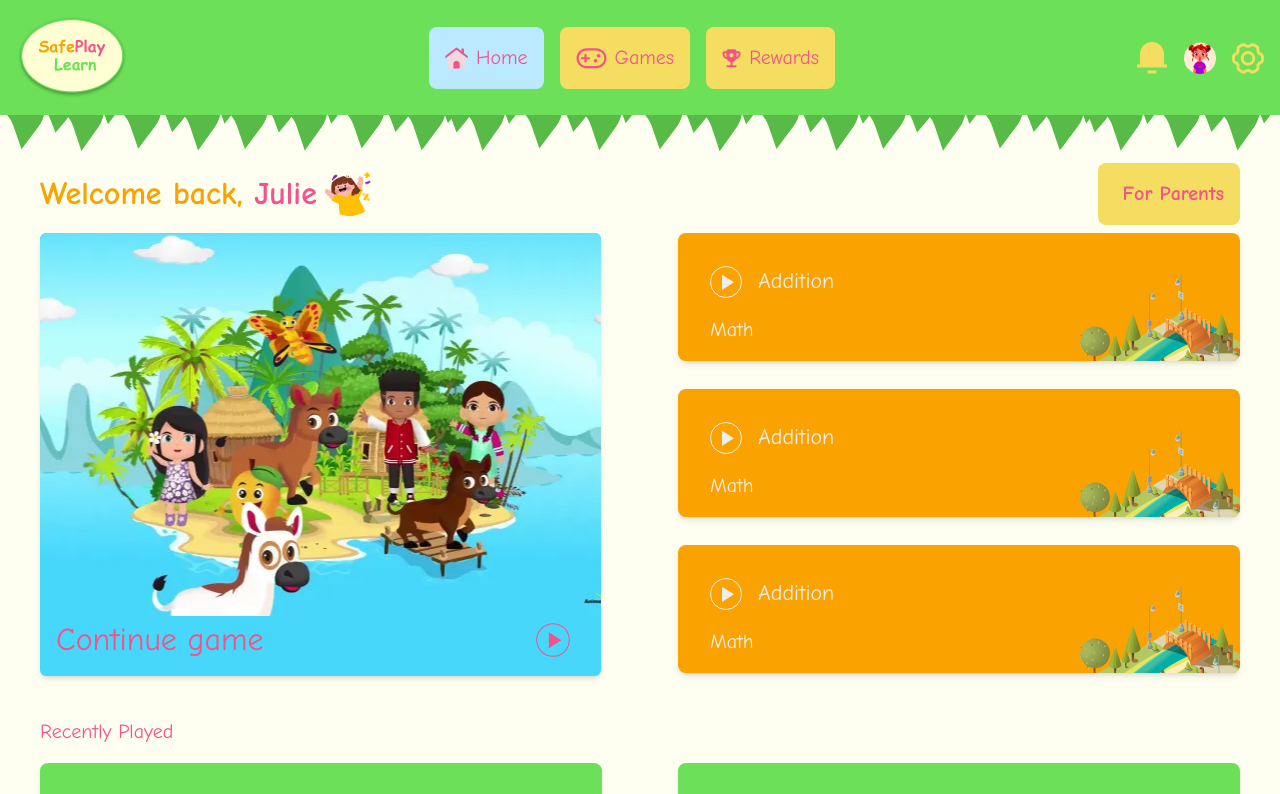
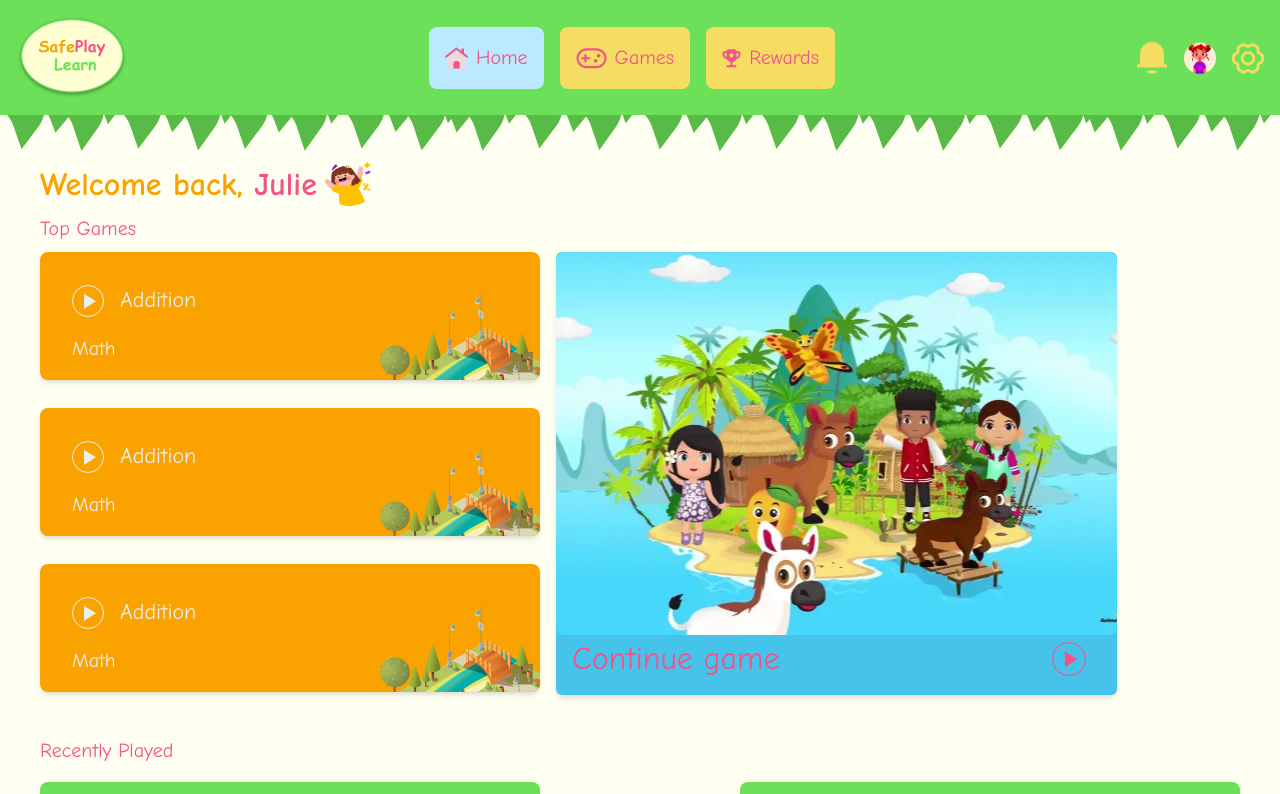
Before and after one commit to yaqeen009/DCIT302-Semester-Project, a React (Vite) app in the folder frontend/: page /home in a window 1280 px wide. Shown: the top 794 px of the page. Built offline with nearby package versions, Linux system fonts and the light colour scheme.

Commit message:
ui update

```diff
--- a/frontend/src/components/game.jsx
+++ b/frontend/src/components/game.jsx
@@ -3,7 +3,9 @@ import play from "../assets/play.svg";
 
 const Game = ({ gameName, bgColor, category }) => {
   return (
-    <div className={`game relative w-[562px] h-[128px] sm:w-[90vw] sm:h-[15vh] ${bgColor} overflow-clip rounded-lg py-8 mb-7 shadow-md`}>
+    <div
+      className={`game relative w-[562px] max-w-[80vw] h-[128px] sm:w-[400px] md:w-[450px] lg:w-[500px] ${bgColor} overflow-clip rounded-lg py-8 mb-7 shadow-md`}
+    >
       <div className="px-8">
         <div className="flex flex-row items-center">
           <span className="sm:scale-95 sm:w-auto sm:h-auto w-8 h-8 rounded-full border border-tertiary-400 inline-flex justify-center items-center hover:bg-secondary-400 mr-4">
--- a/frontend/src/pages/games.jsx
+++ b/frontend/src/pages/games.jsx
@@ -25,22 +25,24 @@ const Games = () => {
           {/* Top Games Section */}
           <div className="flex flex-row justify-between sm:flex-col sm:space-y-4">
             {/* First Game Card */}
+            <div className="flex flex-col md:flex-row space-x-4  justify-between">
               <Card
                 coverImg={beach}
-              bgColor={"bg-[#46D7FA]"}
+                bgColor={"bg-success-100"}
                 img={play}
-              secondaryColor={"text-[#F4538A] border-[#F4538A]"}
-              tertiaryColor={"hover:bg-[#F1D9DB]"}
+                secondaryColor={"text-primary-400 border-primary-400"}
+                tertiaryColor={"hover:bg-danger-400"}
+                className="w-full md:w-[45%] lg:w-[30%]"
               />
-
-            {/* Second Game Card */}
               <Card
                 coverImg={sunset}
-              bgColor={"bg-[#3E9F00]"}
+                bgColor={"bg-primary-100"}
                 img={play2}
-              secondaryColor={"text-primary-200 border-primary-200"}
+                secondaryColor={"text-primary-300 border-primary-200"}
                 tertiaryColor={"hover:bg-secondary-300"}
+                className="w-full md:w-[45%] lg:w-[30%]"
               />
+            </div>
           </div>
 
           {/* Top Games List */}
@@ -142,10 +144,15 @@ const Games = () => {
         </div>
 
         {/* Bottom Grass Image */}
-        <img className="absolute -bottom-20 left-0 w-full z-10 rotate-180" src={grass} />
+        <img
+          className="absolute -bottom-20 left-0 w-full z-10 rotate-180"
+          src={grass}
+        />
       </div>
     </div>
   );
 };
 
 export default Games;
+
+//
--- a/frontend/src/pages/home.jsx
+++ b/frontend/src/pages/home.jsx
@@ -19,6 +19,7 @@ const Home = () => {
       <div className="home font-comic mt-10 mx-10 sm:mt-0 sm:mx-4 z-0">
         <div className="flex flex-row items-center justify-between">
           {/* Welcome text with the girl image */}
+          <div>
           <div className="flex flex-row items-center">
             <h1 className="text-primary-300 text-headline sm:text-mobile-headline font-bold">
               Welcome back, <span className="text-primary-400">Julie</span>
@@ -26,8 +27,12 @@ const Home = () => {
             <img src={girl} className="scale-75" />
           </div>
 
+          <h1 className="text-body text-primary-400 mb-2">Top Games</h1>
+          </div>
+
+
           {/* "For Parents" button hidden for tablet */}
-          <div className="-mr-2 sm:hidden font-bold">
+          <div className="-mr-2 md:hidden font-bold">
             <NavComponent navName={"For Parents"} />
           </div>
         </div>
@@ -35,17 +40,12 @@ const Home = () => {
         {/* Games section */}
         <div className="games flex flex-col">
           {/* Top Games and Continue Game Card */}
-          <div className="flex flex-row sm:flex-col justify-between">
-            {/* Continue Game Card (Right Column) */}
-            <Card
-              coverImg={beach}
-              bgColor={"bg-[#46D7FA]"}
-              img={play}
-              secondaryColor={"text-[#F4538A] border-[#F4538A]"}
-              tertiaryColor={"hover:bg-[#F1D9DB]"}
-            />
+          <div className="flex flex-row sm:flex-col space-x-4 space-justify-between">
+
             {/* Game Cards (Left Column) */}
+
             <div className="flex-col">
+
               <Game
                 bgColor={"bg-primary-300"}
                 gameName={"Addition"}
@@ -62,7 +62,15 @@ const Home = () => {
                 category={"Math"}
               />
             </div>
-
+            {/* Continue Game Card (Right Column) */}
+            <Card
+                coverImg={beach}
+                bgColor={"bg-success-100"}
+                img={play}
+                secondaryColor={"text-primary-400 border-primary-400"}
+                tertiaryColor={"hover:bg-danger-400"}
+                className="w-full md:w-[45%] lg:w-[30%] "
+              />
 
           </div>
 
```
Lines whose indentation alone changed are shown as unchanged.
